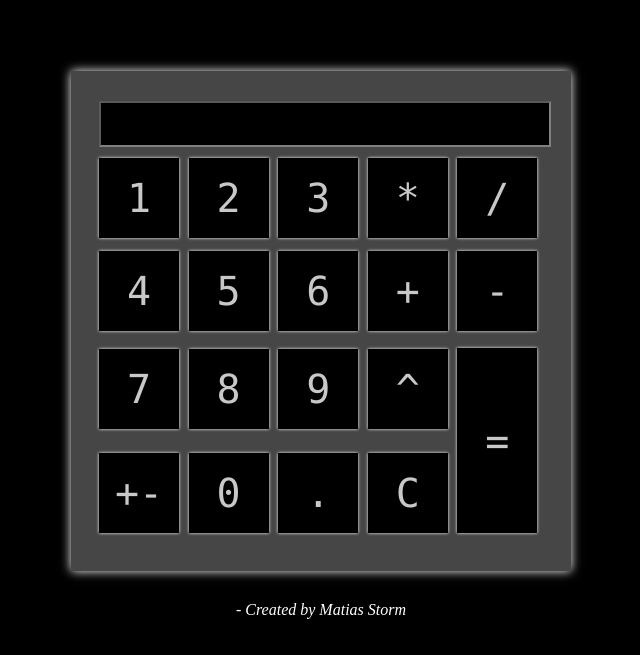
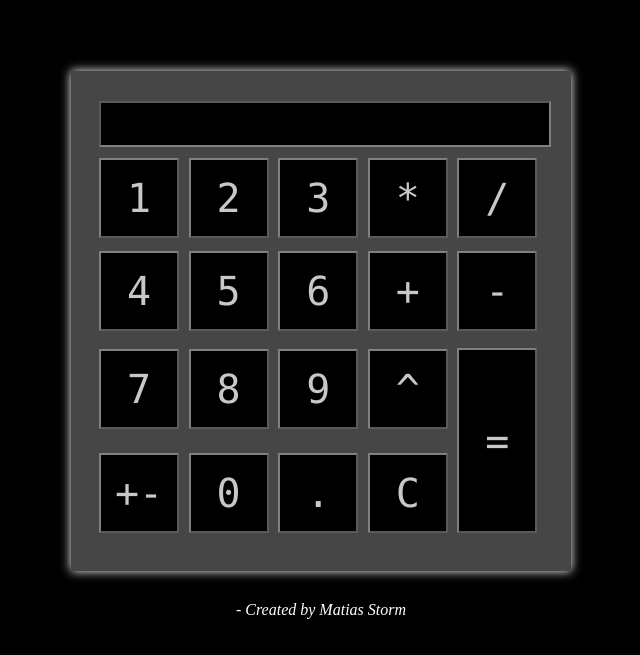
Before and after one commit to MatiasStorm/WebCalculator, a plain HTML site: page index.html in a window 1280 px wide. Shown: the part 79-734 px from the top of the page, without its empty margins (319-959 px from the left). Drawn offline with nearby package versions, Linux system fonts and the light colour scheme.

Commit message:
Updated style

```diff
--- a/style.css
+++ b/style.css
@@ -34,8 +34,13 @@ button{
   background-color: black;
   color: rgb(200, 200, 200);
   border: 0px solid black;
-  box-shadow: 0px 0px 3px white;
   cursor: pointer;
+
+  border-top: 2px solid grey;
+  border-right: 2px solid  rgb(90, 90, 90);
+  border-bottom: 2px solid rgb(90, 90, 90);
+  border-left: 2px solid grey;
+
 }
 
 button:hover{
@@ -43,7 +48,10 @@ button:hover{
 }
 
 button:active{
-  box-shadow: 0px 0px 0px white;
+  border-top: 2px solid rgb(90, 90, 90);
+  border-right: 2px solid  grey;
+  border-bottom: 2px solid grey;
+  border-left: 2px solid rgb(90, 90, 90);
 }
 
 #result_field{
```
